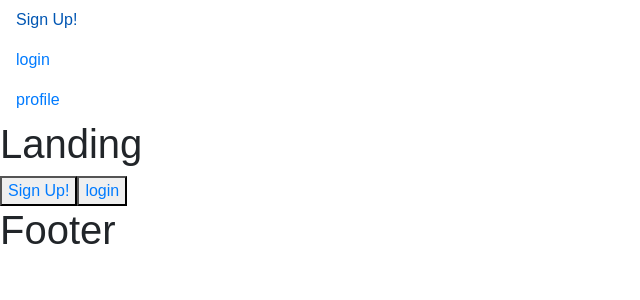
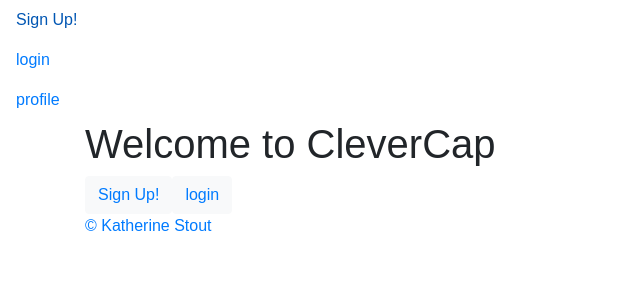
Before and after one commit to katherinestout/React_MERN, a React (Create React App) app in the folder my-app/: page / in a window 1280 px wide. Shown: the top 300 px of the page, without its empty margins (0-640 px from the left). Built offline with nearby package versions, Linux system fonts and the light colour scheme.

Commit message:
starting styling

```diff
--- a/my-app/src/components/layout/Footer.js
+++ b/my-app/src/components/layout/Footer.js
@@ -6,9 +6,14 @@ export default class Footer extends Component {
     render() {
       return (
         <div>
-          <h1> Footer </h1>
 
-        </div>
+<footer className="footer sticky">
+  <div className="container">
+<a href="https://www.github.com/katherinestout" class="link">
+ &copy; Katherine Stout </a>
+</div>
+</footer>
+</div>
       );
     };
   };
--- a/my-app/src/components/layout/Landing.js
+++ b/my-app/src/components/layout/Landing.js
@@ -5,11 +5,20 @@ export default class Landing extends Component {
   render() {
     return (
       <div>
-        <h1> Landing </h1>
+        <div className="container">
+        <div className="row">
+        <div className="col-sm-12">
+        <h1> Welcome to CleverCap </h1>
+        </div>
+       </div>
+       <div className="row">
+       <div className="col-sm-12">
+    <button type="button" className="btn btn-light"> <Link to = "/register">Sign Up!</Link> </button>
 
-       <button type="btn btn-light"> <Link to = "/register">Sign Up!</Link> </button>
-
-     <button type="btn btn-light"> <Link to = "/login">login</Link></button>
+     <button type="button" className="btn btn-light"> <Link to = "/login">login</Link></button>
+      </div>
+      </div>
+      </div>
       </div>
     );
   };
```
